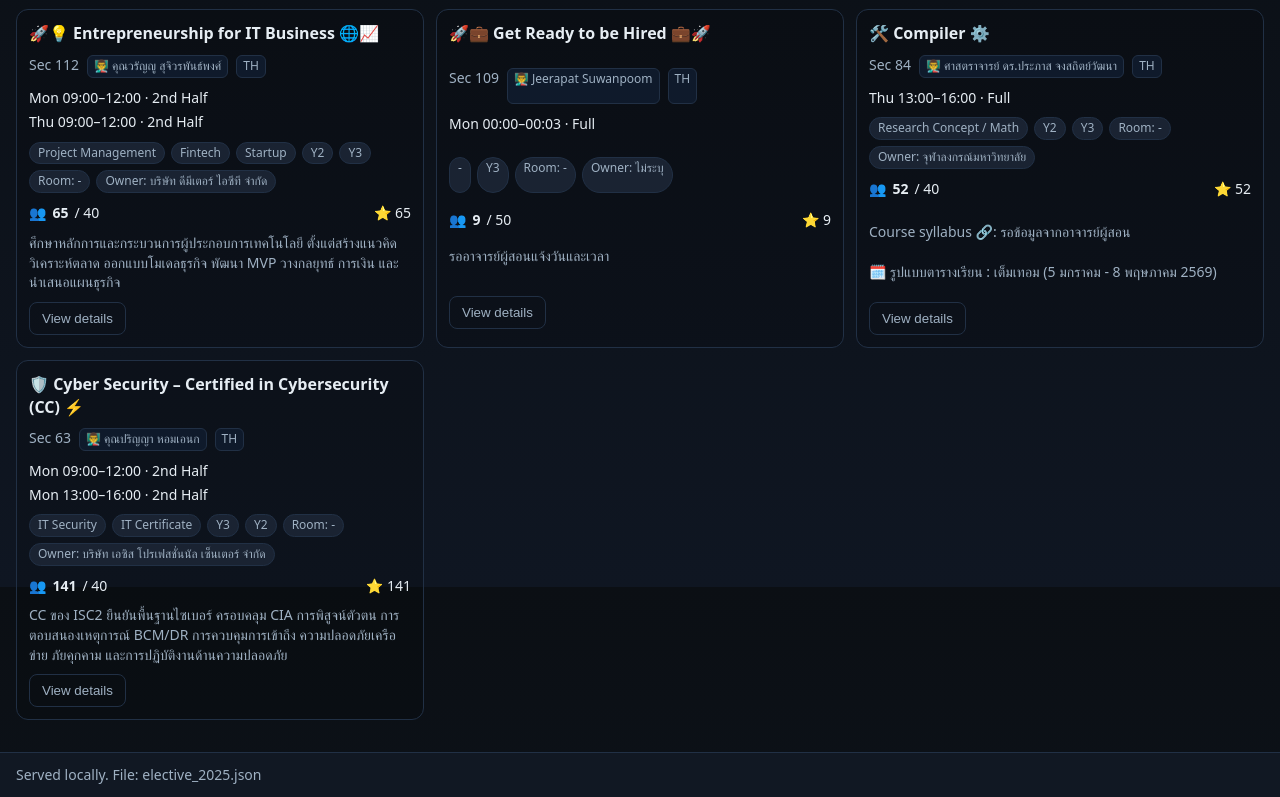
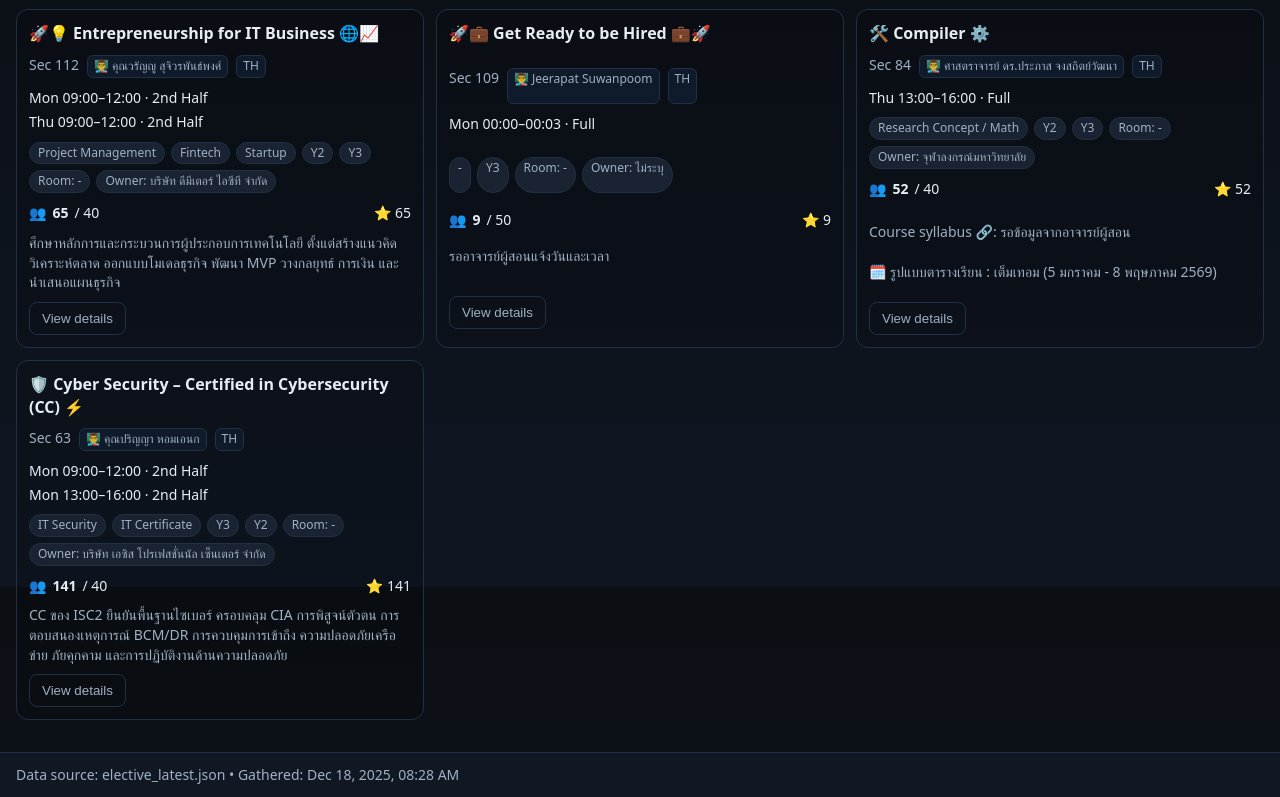
Before and after one commit to thanamn/elective-visualizer, a plain HTML site: page site/index.html in a window 1280 px wide. Shown: the part 5013-5810 px from the top of the page. Drawn offline with Linux system fonts and the light colour scheme.

Commit message:
Update footer & move data_gathered_at key in the Json

```diff
--- a/site/index.html
+++ b/site/index.html
@@ -93,7 +93,7 @@
   </section>
 
   <footer class="app-footer">
-    <span>Served locally. File: elective_2025.json</span>
+    <span id="dataInfo">Loading data...</span>
   </footer>
 
   <!-- Modal for course details -->
--- a/site/js/loader.js
+++ b/site/js/loader.js
@@ -46,6 +46,7 @@ async function loadData() {
       const json = await res.json();
       state.raw = json;
       setStatus(`Loaded ${url}`);
+      updateDataInfo(url, json);
       renderAuto(json);
       return;
     } catch (err) {
@@ -77,3 +78,30 @@ function renderError(err) {
   div.innerHTML = `<h2>Error</h2><pre>${escapeHtml(err.message || String(err))}</pre>`;
   els.content.appendChild(div);
 }
+
+function updateDataInfo(url, data) {
+  const infoEl = document.getElementById('dataInfo');
+  if (!infoEl) return;
+
+  const fileName = url.split('/').pop().split('?')[0];
+  const timestamp = data.data_gathered_at;
+
+  let text = `Data source: ${fileName}`;
+  if (timestamp) {
+    try {
+      const date = new Date(timestamp);
+      const formatted = date.toLocaleString('en-US', {
+        year: 'numeric',
+        month: 'short',
+        day: 'numeric',
+        hour: '2-digit',
+        minute: '2-digit'
+      });
+      text += ` • Gathered: ${formatted}`;
+    } catch (e) {
+      text += ` • Gathered: ${timestamp}`;
+    }
+  }
+
+  infoEl.textContent = text;
+}
```
Also changed, not shown: elective_latest.json.
